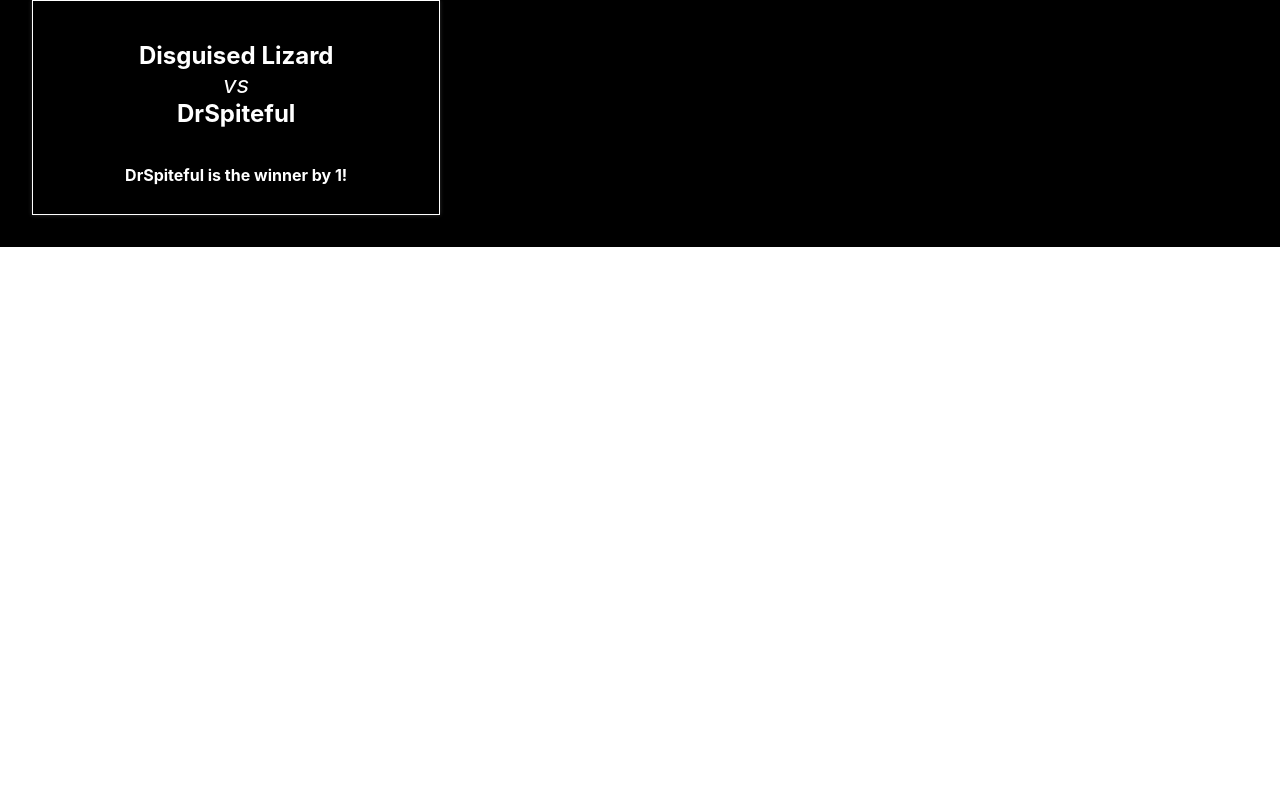
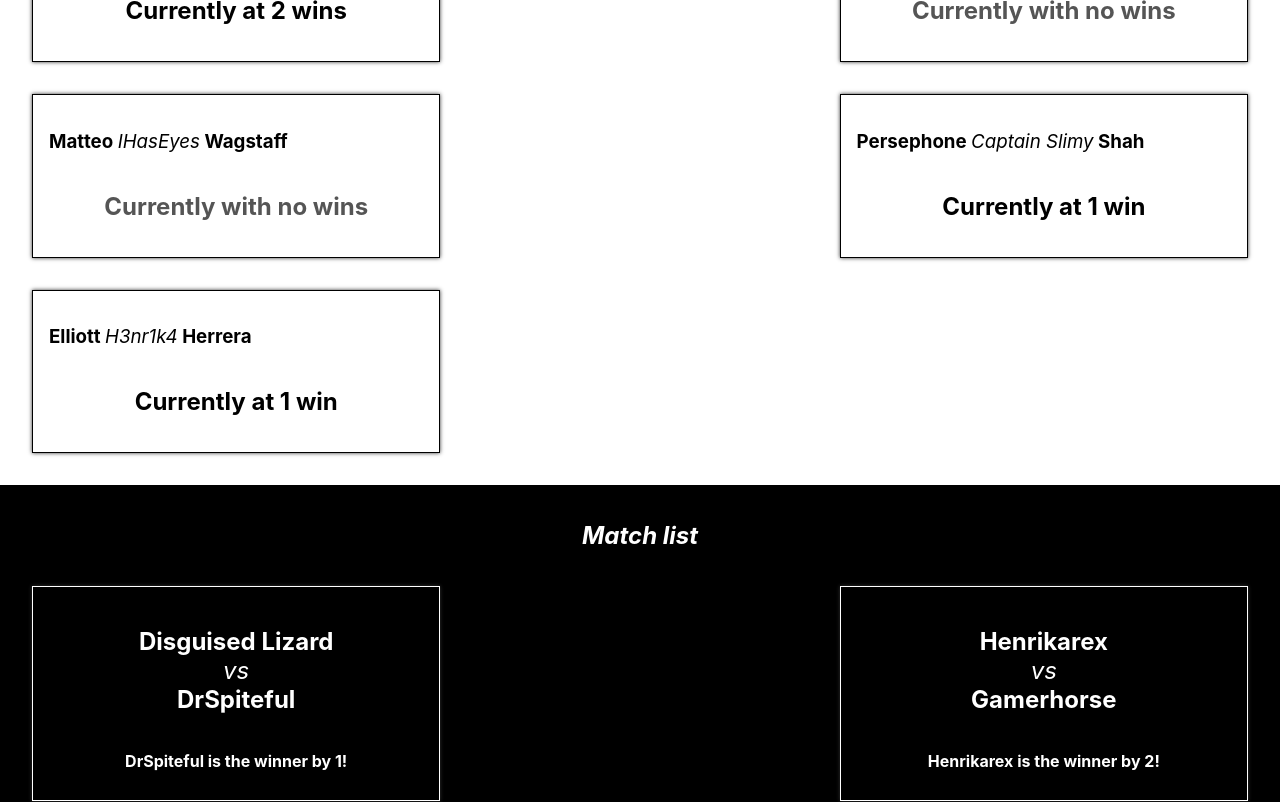
Before and after one commit to RussellAbraham/tourney-matches, a React (Create React App) app: page / in a window 1280 px wide. Shown: the part 500-1302 px from the top of the page. Before the commit the page ends 800 px from the top, so only its background shows below. Built offline with nearby package versions, Linux system fonts and the light colour scheme.

Commit message:
Refactor components to map data from players and matches

```diff
--- a/src/components/MatchList.js
+++ b/src/components/MatchList.js
@@ -2,11 +2,20 @@
 
 function MatchList(props){
   const oneMatch = props.matchData[0];
+  const matches = props.matchData.map(match => {
+    return (
+      <Match
+        key={match.matchNumber}
+        players={match.players}
+        winner={match.winner}
+        scoreDifference={match.scoreDifference}
+      />);
+  });
+
   return (
     <section className="PlayerList MatchList">
       <h1>Match list</h1>
-      <Match players={oneMatch.players} winner={oneMatch.winner} scoreDifference={oneMatch.scoreDifference} />
-      {/* Matches will be shown here */}
+      {matches}
     </section>
   );
 }
--- a/src/components/PlayerList.js
+++ b/src/components/PlayerList.js
@@ -1,12 +1,20 @@
 import Player from './Player';
 
 function PlayerList(props) {
-  const onePlayer = props.playerData[0];
+  const players = props.playerData.map(player => {
+    return (
+      <Player
+      key={player.gamerTag}
+      gamerTag={player.gamerTag}
+      firstName={player.firstName}
+      lastName={player.lastName}
+      wins={player.wins}
+    />)
+  });
   return (
     <section className="PlayerList">
       <h1>Current participating players</h1>
-      <Player gamerTag={onePlayer.gamerTag} firstName={onePlayer.firstName} lastName={onePlayer.lastName} wins={onePlayer.wins} />
-      {/* Players will be shown here */}
+      {players}
     </section>
   );
 }
```
